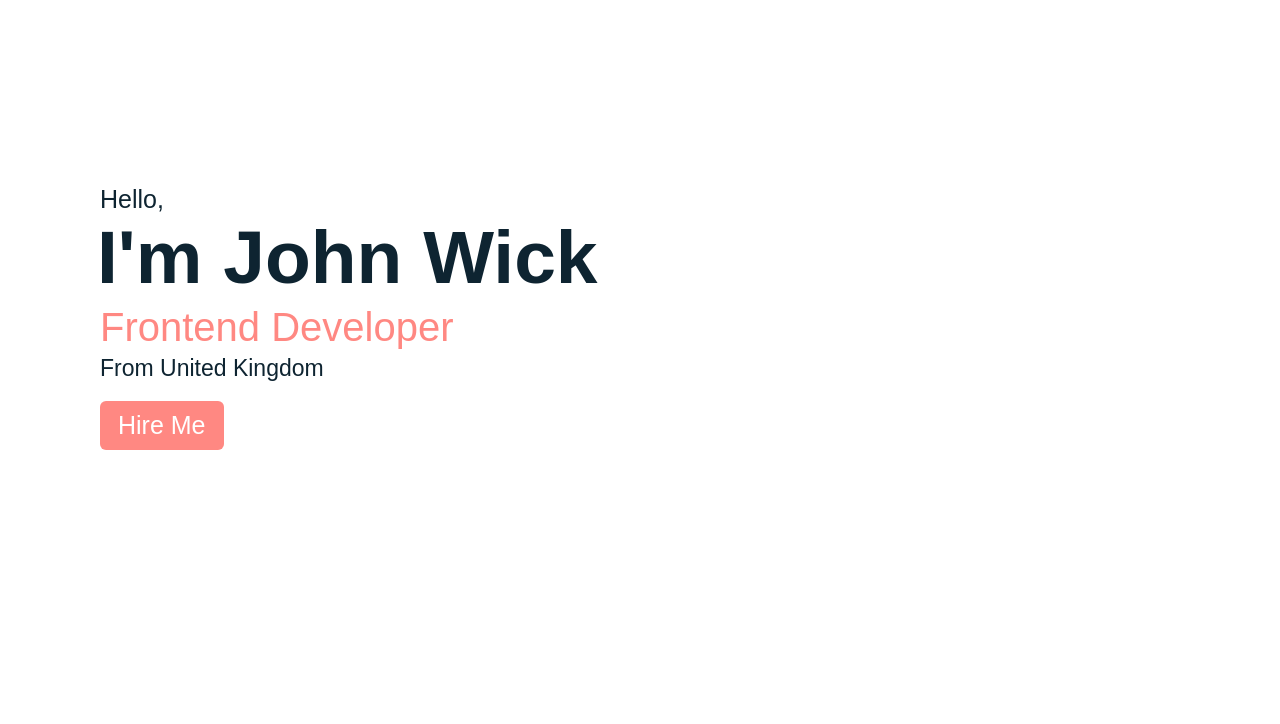
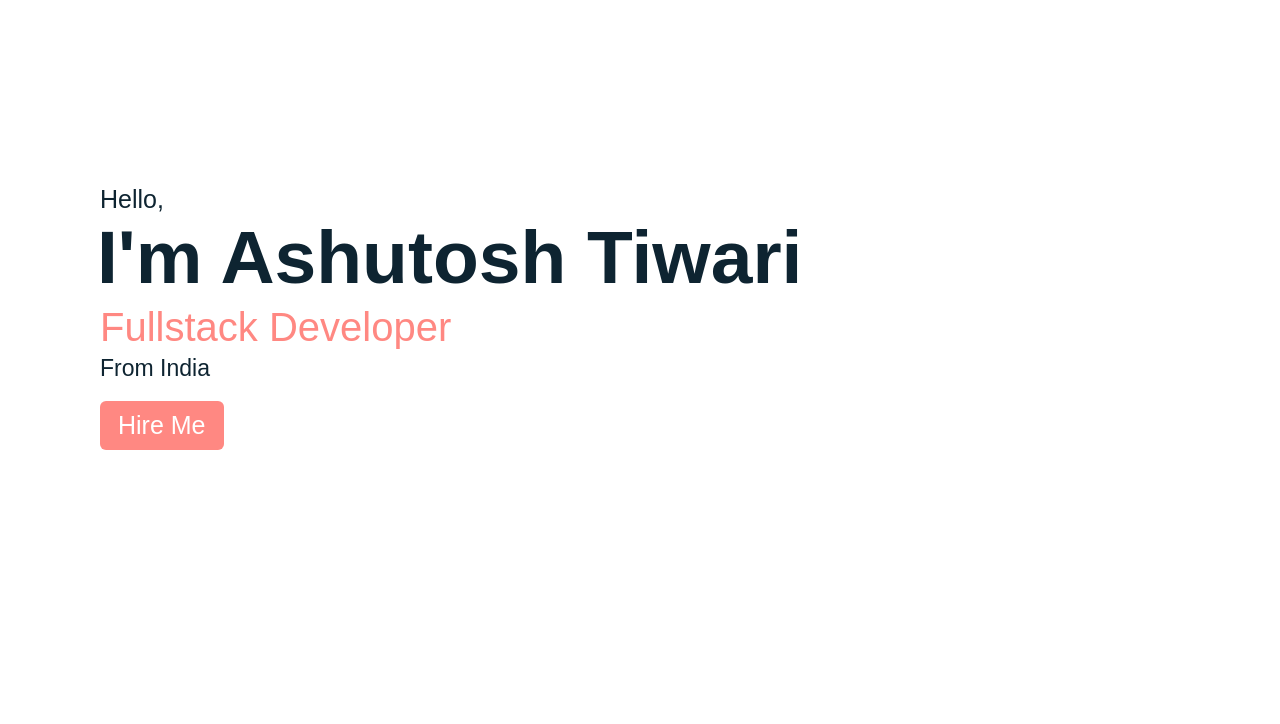
Before and after one commit to arthur0237/Portfolio_Website, a plain HTML site: page index.html in a window 1280 px wide. Shown: the part 76-800 px from the top of the page. Drawn offline with Linux system fonts and the light colour scheme.

Commit message:
Update index.html

```diff
--- a/index.html
+++ b/index.html
@@ -45,9 +45,9 @@
   <div class="home-content">
     <div class="text">
       <div class="text-one">Hello,</div>
-      <div class="text-two">I'm John Wick</div>
-      <div class="text-three">Frontend Developer</div>
-      <div class="text-four">From United Kingdom</div>
+      <div class="text-two">I'm Ashutosh Tiwari</div>
+      <div class="text-three">Fullstack Developer</div>
+      <div class="text-four">From India</div>
     </div>
     <div class="button">
       <button>Hire Me</button>
@@ -62,7 +62,7 @@
     <div class="title"><span>About Me</span></div>
     <div class="about-details">
       <div class="left">
-        <img src="images/about.jpg" alt="Portfolio">
+        <img src="about.jpg" alt="Portfolio">
       </div>
       <div class="right">
         <div class="topic">Designing Is My Passion</div>
```
